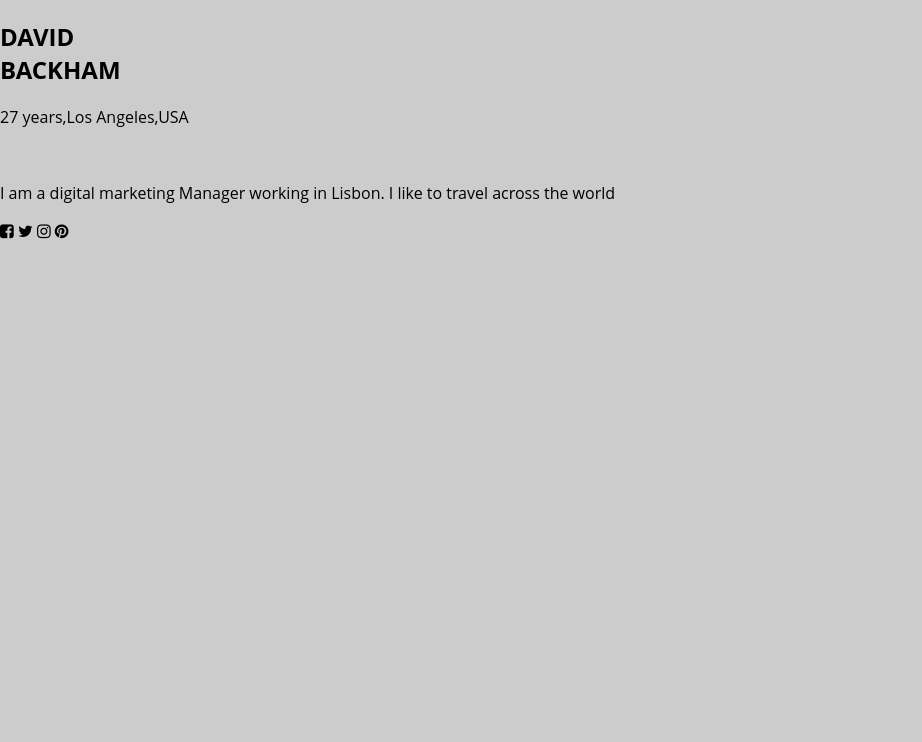
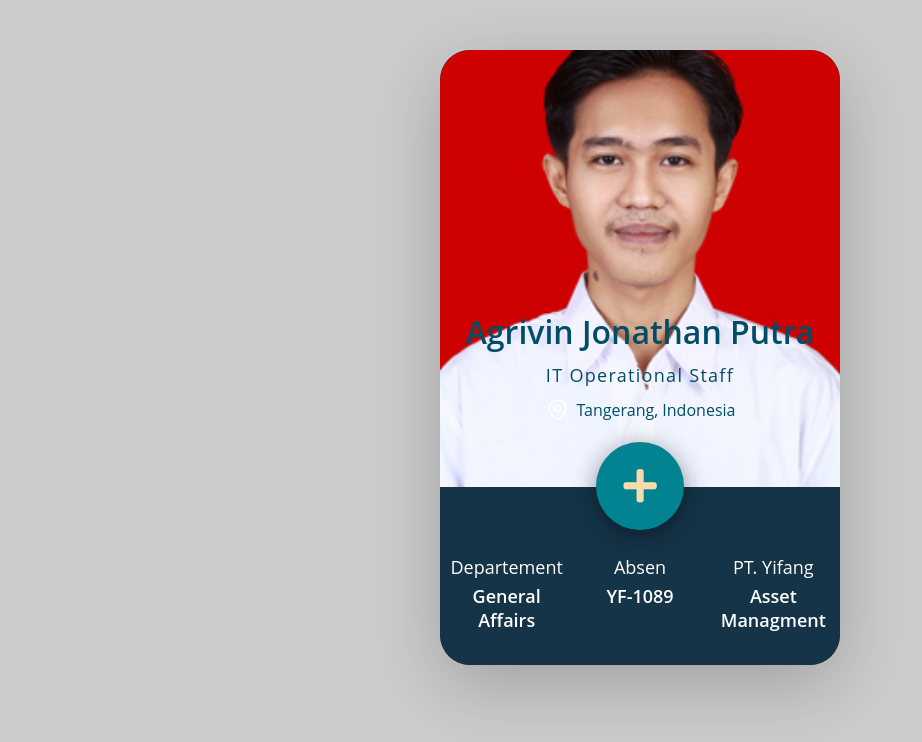
Before and after one commit to yifangyam/employee, a plain HTML site: page agrivin/index.html in a window 1280 px wide. Shown: the whole page, without its empty margins (0-922 px from the left). Drawn offline with nearby package versions, Linux system fonts and the light colour scheme.

Commit message:
Update index.html

```diff
--- a/agrivin/index.html
+++ b/agrivin/index.html
@@ -2,48 +2,64 @@
 <html lang="en" >
 <head>
   <meta charset="UTF-8">
-  <title>CodePen - Profile Card</title>
+  <title>YAM DIGITAL ID CARD</title>
   <link rel="stylesheet" href="./style.css">
 
 </head>
 <body>
 <!-- partial:index.partial.html -->
-<!DOCTYPE html>
-<html lang="en">
+<link rel="stylesheet" href="https://cdnjs.cloudflare.com/ajax/libs/font-awesome/5.6.3/css/all.min.css" integrity="sha512-f2MWjotY+JCWDlE0+QAshlykvZUtIm35A6RHwfYZPdxKgLJpL8B+VVxjpHJwZDsZaWdyHVhlIHoblFYGkmrbhg==" crossorigin="anonymous" referrerpolicy="no-referrer" />
+    <div class="pCard_card">
 
-<head>
-    <meta charset="UTF-8">
-    <meta name="viewport" content="width=device-width, initial-scale=1.0">
-    <link rel="stylesheet" href="style.css">
-    <link href="https://fonts.googleapis.com/css2?family=Abel&family=Montserrat:wght@300&display=swap" rel="stylesheet">
-    <link rel="stylesheet" href="https://maxcdn.bootstrapcdn.com/font-awesome/4.7.0/css/font-awesome.min.css">
-    <link rel="stylesheet" href="https://maxcdn.bootstrapcdn.com/font-awesome/4.7.0/css/font-awesome.min.css">
-    <title>Login Form</title>
-</head>
+        <div class="pCard_up">
+           <div class="pCard_text">
+              <h2>Agrivin Jonathan Putra</h2>
+              <p>IT Operational Staff</p>
+              <div class="location">
+               <svg xmlns="http://www.w3.org/2000/svg" class="icon icon-tabler icon-tabler-map-pin" width="25" height="25" viewBox="0 0 24 24" stroke-width="1.5" stroke="#fff" fill="none" stroke-linecap="round" stroke-linejoin="round">
+                  <path stroke="none" d="M0 0h24v24H0z" fill="none"/>
+                  <circle cx="12" cy="11" r="3" />
+                  <path d="M17.657 16.657l-4.243 4.243a2 2 0 0 1 -2.827 0l-4.244 -4.243a8 8 0 1 1 11.314 0z" />
+                </svg>
+                <span>Tangerang, Indonesia</span>
+              </div>
+           </div>
+           <div class="pCard_add"><i class="fa fa-plus"></i></div>
+        </div>
 
-<body>
-    <div class="main">
-        <div class="container">
-            <div class="gradient">
-                <div class="content">
-                    <h2>DAVID <br> BACKHAM</h2>
-                    <p>27 years,Los Angeles,USA</p>
-                    <br>
-                    <p class="details">I am a digital marketing Manager working in Lisbon. I like to travel across the world</p>
-                    <div class="icons">
-                        <i class="fa fa-facebook-square" aria-hidden="true"></i>
-                        <i class="fa fa-twitter" aria-hidden="true"></i>
-                        <i class="fa fa-instagram" aria-hidden="true"></i>
-                        <i class="fa fa-pinterest" aria-hidden="true"></i>
-                    </div>
-                </div>
-            </div>
+        <div class="pCard_down">
+           <div>
+              <p>Departement</p>
+              <p>General<br>Affairs</p>
+           </div>
+           <div>
+              <p>Absen</p>
+              <p>YF-1089</p>
+           </div>
+           <div>
+              <p>PT. Yifang</p>
+              <p>Asset Managment</p>
+           </div>
         </div>
-    </div>
-</body>
 
-</html>
+        <div class="pCard_back">
+           <p>See My Latest Work Here</p>
+           <a href="#"><i class="fab fa-facebook-f"></i></a>
+           <a href="#"><i class="fab fa-linkedin-in"></i></a>
+           <a href="#"><i class="fab fa-behance"></i></a> <br>
+           <a href="#"><i class="fab fa-codepen"></i></a>
+           <a href="#"><i class="fab fa-dribbble"></i></a>
+           <a href="#"><i class="fab fa-instagram"></i></a>
+           <div class="btn">
+               <button class="followMe" style="--bg: #ed145b;">Follow Me</button>
+               <button class="message" style="--bg: #0077b5;">Message</button>
+               <button class="portfolio" style="--bg: #334750">View portfolio</button>
+           </div>
+        </div>
+
+   </div
 <!-- partial -->
+  <script src='https://cdnjs.cloudflare.com/ajax/libs/jquery/3.6.4/jquery.min.js'></script><script  src="./script.js"></script>
 
 </body>
 </html>
```
